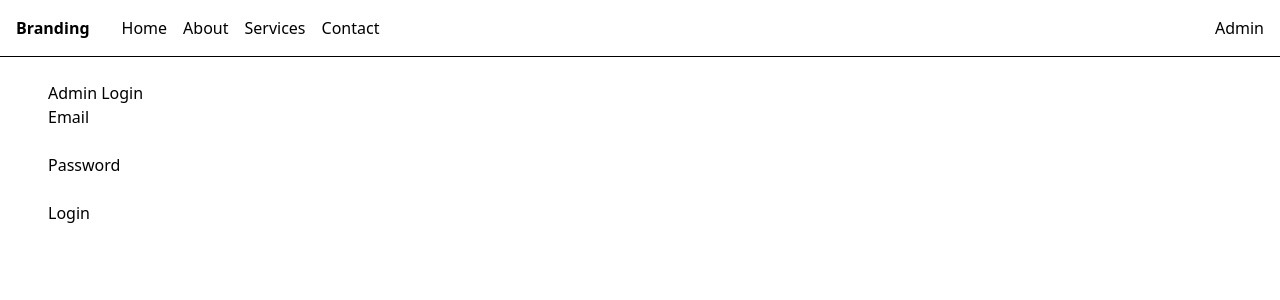
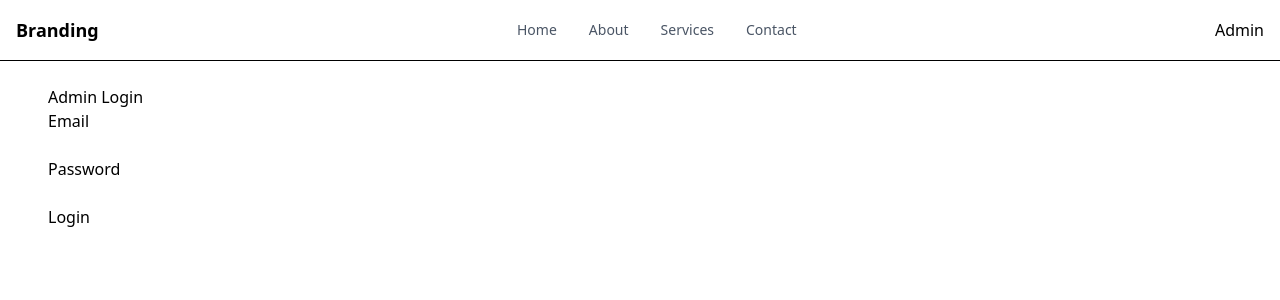
Before and after one commit to Karthikeyan1701/branding-website, a React app in the folder frontend/: page /admin in a window 1280 px wide. Shown: the top 300 px of the page. Built offline with nearby package versions, Linux system fonts and the light colour scheme; the HTML template or start-up script is replaced by a standard one.

Commit message:
Done with the Navbar UX basics

```diff
--- a/frontend/src/components/Navbar.jsx
+++ b/frontend/src/components/Navbar.jsx
@@ -1,57 +1,88 @@
 import { useState } from 'react';
 import { NavLink } from 'react-router-dom';
-import { Menu } from 'lucide-react';
+import { Menu, X } from 'lucide-react';
 
 export default function Navbar() {
   const [open, setOpen] = useState(false);
 
+  const linkClass = ({
+    isActive,
+  }) => `block px-3 py-2 rounded text-sm font-medium transition
+    ${isActive ? 'bg-gray-100 text-black' : 'text-gray-600 hover:bg-gray-50'}`;
+
   return (
-    <nav className="border-b p-4 flex items-center">
-      <div className="font-bold">Branding</div>
+    <header className="border-b bg-white sticky top-0 z-50">
+      <div className="max-w-7xl mx-auto px-4 py-3 flex items-center justify-between">
+        {/* Brand Name */}
+        <div className="font-semibold text-lg">Branding</div>
 
-      {/* Desktop links */}
-      <div className="hidden md:flex gap-4 ml-8">
-        <NavLink to="/">Home</NavLink>
-        <NavLink to="/about">About</NavLink>
-        <NavLink to="/services">Services</NavLink>
-        <NavLink to="/contact">Contact</NavLink>
-      </div>
+        {/* Desktop Navigation */}
+        <nav className="hidden md:flex items-center gap-2">
+          <NavLink to="/" className={linkClass}>
+            Home
+          </NavLink>
+          <NavLink to="/about" className={linkClass}>
+            About
+          </NavLink>
+          <NavLink to="/services" className={linkClass}>
+            Services
+          </NavLink>
+          <NavLink to="/contact" className={linkClass}>
+            Contact
+          </NavLink>
+        </nav>
 
-      <NavLink to="/admin" className="ml-auto hidden md:block">
+        {/* Protected admin navigation */}
+        <NavLink to="/admin" className="hidden md:block">
           Admin
         </NavLink>
 
-      {/* Mobile menu button */}
+        {/* Mobile toggle menu button */}
         <button
-        className="ml-auto md:hidden transition-transform duration-200"
+          className="md:hidden"
           onClick={() => setOpen(!open)}
           aria-label="Toggle menu"
         >
-        <Menu size={24} />
+          {open ? <X size={22} /> : <Menu size={22} />}
         </button>
+      </div>
 
       {/* Mobile menu */}
       {open && (
-        <div className="absolute top-16 left-0 w-full border-t bg-white p-4 md:hidden z-50">
-          <div className="flex flex-col gap-3">
-            <NavLink to="/" onClick={() => setOpen(false)}>
+        <div className="md:hidden border-t bg-white px-4 py-3 space-y-2">
+          <NavLink to="/" className={linkClass} onClick={() => setOpen(false)}>
             Home
           </NavLink>
-            <NavLink to="/about" onClick={() => setOpen(false)}>
+          <NavLink
+            to="/about"
+            className={linkClass}
+            onClick={() => setOpen(false)}
+          >
             About
           </NavLink>
-            <NavLink to="/services" onClick={() => setOpen(false)}>
+          <NavLink
+            to="/services"
+            className={linkClass}
+            onClick={() => setOpen(false)}
+          >
             Services
           </NavLink>
-            <NavLink to="/contact" onClick={() => setOpen(false)}>
+          <NavLink
+            to="/contact"
+            className={linkClass}
+            onClick={() => setOpen(false)}
+          >
             Contact
           </NavLink>
-            <NavLink to="/admin" onClick={() => setOpen(false)}>
+          <NavLink
+            to="/admin"
+            className={linkClass}
+            onClick={() => setOpen(false)}
+          >
             Admin
           </NavLink>
         </div>
-        </div>
       )}
-    </nav>
+    </header>
   );
 }
```
Lines whose indentation alone changed are shown as unchanged.
